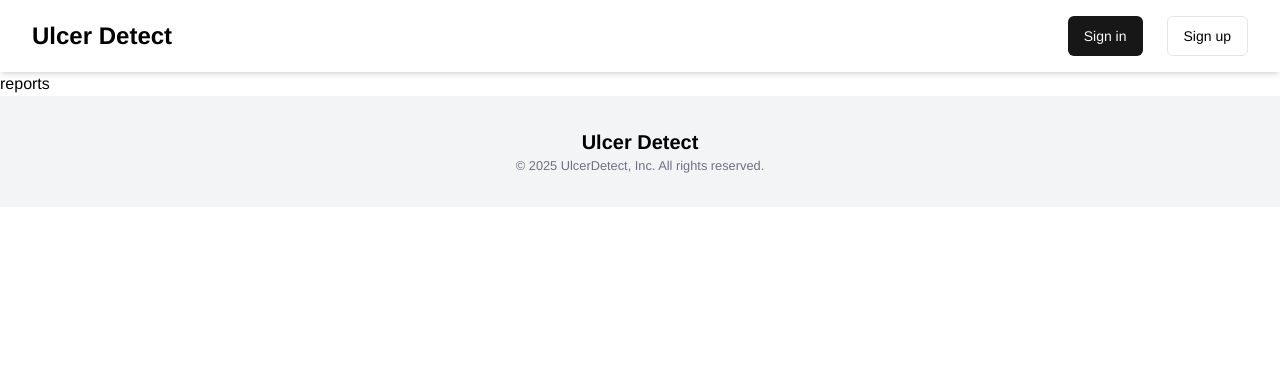
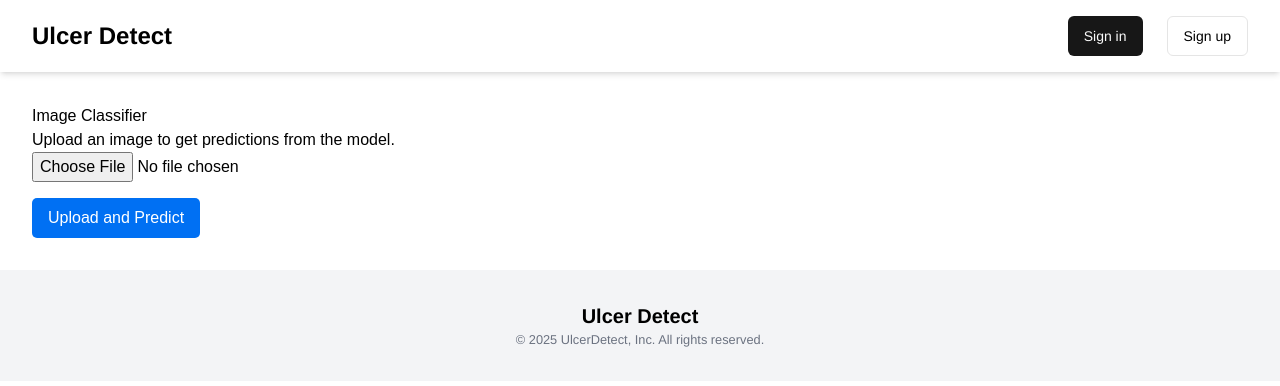
Before and after one commit to BenakKishanJ/UlcerDetect_web, a Next.js app: page /reports in a window 1280 px wide. Shown: the top 386 px of the page. Built offline with nearby package versions, Linux system fonts and the light colour scheme; no server answers.

Commit message:
add kares model, report page and flask backend

```diff
--- a/src/app/api/upload.ts
+++ b/src/app/api/upload.ts
@@ -1,35 +1,32 @@
-import { NextApiRequest, NextApiResponse } from "next";
-import dbConnect from "@/lib/mongodb"; // Your MongoDB connection file
-import Image from "@/models/Image"; // Import the Image model
+import type { NextApiRequest, NextApiResponse } from "next";
+import { dbConnect } from "../../lib/mongodb";
+import Image from "../../models/Image";
 
 export default async function handler(req: NextApiRequest, res: NextApiResponse) {
-    // Connect to the database
-    await dbConnect();
-
     if (req.method === "POST") {
         try {
-            // Ensure the userId and imageFile are provided
+            // Ensure we are connected to the database
+            await dbConnect();
+
+            // Get the form data from the body
             const { userId, imageFile } = req.body;
 
-            if (!imageFile || !userId) {
-                return res.status(400).json({ message: "Invalid request. Missing file or userId." });
+            if (!userId || !imageFile) {
+                return res.status(400).json({ message: "User ID and image file are required." });
             }
 
-            // Convert the image file to a Buffer (assuming base64-encoded image data from frontend)
-            const imageBuffer = Buffer.from(imageFile, "base64");
-
-            // Create a new Image document
+            // Create a new image record in the database
             const newImage = new Image({
                 userId,
-                imageData: imageBuffer,
+                imageData: imageFile,  // Base64 encoded image
                 timestamp: new Date(),
+                date: new Date(),
             });
 
-            // Save the document to MongoDB
-            const savedImage = await newImage.save();
+            // Save the image record
+            await newImage.save();
 
-            // Respond with a success message and the saved document
-            return res.status(201).json({ message: "Image uploaded successfully", image: savedImage });
+            return res.status(200).json({ message: "Image uploaded successfully", image: newImage });
         } catch (error) {
             console.error("Error uploading image:", error);
             return res.status(500).json({ message: "Internal Server Error" });
--- a/src/app/reports/page.tsx
+++ b/src/app/reports/page.tsx
@@ -1,9 +1,109 @@
-import React from 'react'
+"use client";
 
-function reports() {
+import React, { useState } from "react";
+
+export default function Home() {
+  const [image, setImage] = useState<File | null>(null);
+  const [preview, setPreview] = useState<string | null>(null);
+  const [prediction, setPrediction] = useState<string | null>(null);
+  const [confidence, setConfidence] = useState<number | null>(null);
+  const [error, setError] = useState<string | null>(null);
+
+  const handleImageChange = (event: React.ChangeEvent<HTMLInputElement>) => {
+    const file = event.target.files?.[0];
+    if (file) {
+      setImage(file);
+      setPreview(URL.createObjectURL(file));
+      setPrediction(null); // Reset prediction on new upload
+      setConfidence(null);
+      setError(null);
+    }
+  };
+
+  const handleUpload = async () => {
+    if (!image) {
+      setError("No image selected");
+      return;
+    }
+
+    const formData = new FormData();
+    formData.append("file", image);
+
+    try {
+      const response = await fetch("http://127.0.0.1:5000/predict", {
+        method: "POST",
+        body: formData,
+      });
+
+      const data = await response.json();
+
+      if (response.ok) {
+        setPrediction(data.class);
+        setConfidence(data.confidence);
+      } else {
+        setError(data.error || "An error occurred");
+      }
+    } catch (err) {
+      setError("Failed to fetch predictions");
+    }
+  };
+
   return (
-    <div>reports</div>
-  )
+      <div style={{ padding: "2rem", fontFamily: "Arial, sans-serif" }}>
+        <h1>Image Classifier</h1>
+        <p>Upload an image to get predictions from the model.</p>
+
+        <div>
+          <input type="file" accept="image/*" onChange={handleImageChange} />
+        </div>
+
+        {preview && (
+            <div style={{ marginTop: "1rem" }}>
+              <img
+                  src={preview}
+                  alt="Preview"
+                  style={{
+                    maxWidth: "300px",
+                    borderRadius: "8px",
+                    boxShadow: "0px 4px 6px rgba(0, 0, 0, 0.1)",
+                  }}
+              />
+            </div>
+        )}
+
+        <div style={{ marginTop: "1rem" }}>
+          <button
+              onClick={handleUpload}
+              style={{
+                padding: "0.5rem 1rem",
+                backgroundColor: "#0070f3",
+                color: "#fff",
+                border: "none",
+                borderRadius: "5px",
+                cursor: "pointer",
+              }}
+          >
+            Upload and Predict
+          </button>
+        </div>
+
+        {error && (
+            <div style={{ marginTop: "1rem", color: "red" }}>
+              <strong>Error:</strong> {error}
+            </div>
+        )}
+
+        {prediction && confidence !== null && (
+            <div style={{ marginTop: "1rem", color: "#333" }}>
+              <h3>Prediction:</h3>
+              <p>
+                <strong>Class:</strong> {prediction}
+              </p>
+              <p>
+                <strong>Confidence:</strong> {(confidence * 100).toFixed(2)}%
+              </p>
+            </div>
+        )}
+      </div>
+  );
 }
-
-export default reports
--- a/src/app/scan/page.tsx
+++ b/src/app/scan/page.tsx
@@ -51,8 +51,8 @@ export default function Scan() {
       const base64Image = reader.result as string;
 
       const formData = {
-        userId: "user-12345",
-        imageFile: base64Image.split(",")[1],
+        userId: "user-12345", // Example user ID, replace with actual user ID from session or auth
+        imageFile: base64Image.split(",")[1], // Remove the data URI prefix
       };
 
       try {
```
Also changed, not shown: src/models/Image.ts (+13 -18 lines), src/models/Upload.ts (deleted, +0 -18 lines), src/models/User.ts (deleted, +0 -10 lines), 2 other files (tests, documents, lock files or other folders).
